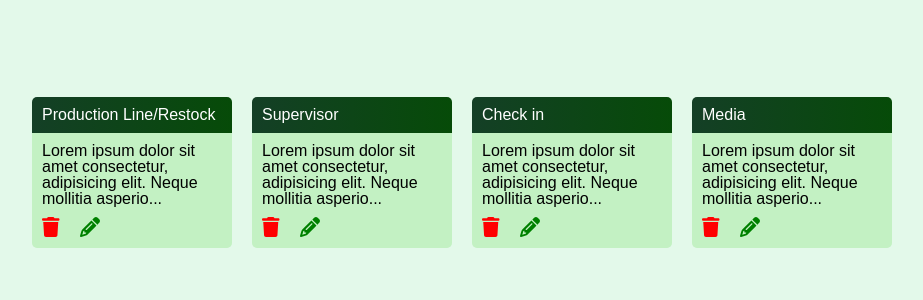
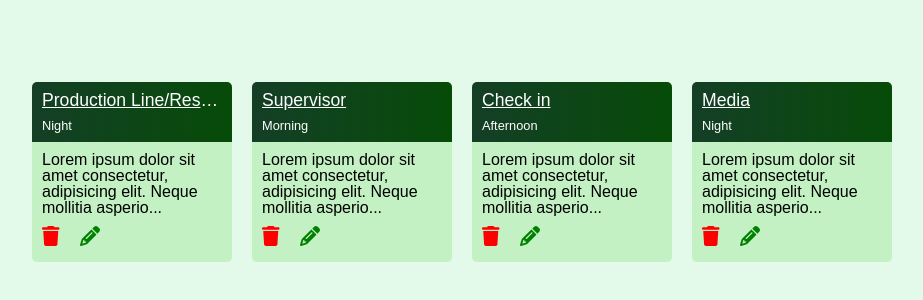
Before and after one commit to cppsea/Volunteer_Task_Allocator, a React (Vite) app: page /admin-tasks in a window 1280 px wide. Shown: the part 208-508 px from the top of the page, without its empty margins (178-1101 px from the left). Built offline with nearby package versions, Linux system fonts and the light colour scheme.

Commit message:
added shift to card, added link to admin task pages in admin user tasks page

```diff
--- a/src/components/Admin/AdminTasks/AdminTaskCard/AdminTaskCard.css
+++ b/src/components/Admin/AdminTasks/AdminTaskCard/AdminTaskCard.css
@@ -2,8 +2,8 @@
 .admin-task-card {
   width: 200px;
   max-width: 200px;
-  height: 150px;
-  max-height: 150px;
+  height: 180px;
+  max-height: 180px;
   display: flex;
   flex-direction: column;
 }
@@ -15,18 +15,33 @@
   border-radius: 5px 5px 0 0;
 }
 
-.admin-task-card-header > h3 {
+.admin-task-card-header * {
   color: var(--admin-task-card-header-text);
 }
 
+/*TASK TITLE*/
+.admin-task-card-title > h3 {
+  text-decoration: underline;
+  font-size: 1.1rem;
+  text-overflow: ellipsis;
+  white-space: nowrap;
+  overflow: hidden;
+}
+/*TASK SHIFT*/
+.admin-task-card-shift {
+  margin-top: 10px;
+  font-size: 0.8rem;
+}
 /*OVERALL BODY OF CARD*/
 .admin-task-card-body {
   background: rgba(var(--admin-task-card-body-background));
   flex-grow: 1;
   border-radius: 0 0 5px 5px;
-  padding: 10px;
+  padding: 10px 0 10px 10px;
 }
-
+/*TASK DESCRIPTION*/
+.admin-task-card-description {
+}
 /*ACTIONS FOR THE CARD*/
 .admin-task-card-actions {
   margin-top: 10px;
--- a/src/components/Admin/AdminTasks/AdminTaskCard/AdminTaskCard.jsx
+++ b/src/components/Admin/AdminTasks/AdminTaskCard/AdminTaskCard.jsx
@@ -17,14 +17,22 @@ export default function AdminTaskCard({
       className={`admin-task-card ${isDeleteSelected ? "delete-selected" : ""}`}
     >
       <div className={`admin-task-card-header `}>
-        <h3>{task.task}</h3>
+        <div className={`admin-task-card-title`}>
+          <h3>{task.task}</h3>
+        </div>
+        <div className={`admin-task-card-shift`}>
+          <h4>{task.shift}</h4>
+        </div>
       </div>
       <div className={`admin-task-card-body`}>
-        <p>{`${
-          task.description.length > 80
-            ? task.description.slice(0, 80) + "..."
-            : task.description
-        }`}</p>
+        <p className={`admin-task-card-description`}>
+          {/*truncate description if over 80 characters*/}
+          {`${
+            task.description.length > 80
+              ? task.description.slice(0, 80) + "..."
+              : task.description
+          }`}
+        </p>
         <div className="admin-task-card-actions">
           {/*If task is being selected for deletion option to unselect it will show, otherwise the option to select it for deletion will show */}
           {isDeleteSelected ? (
--- a/src/pages/AdminPanels/AdminTasksPage.jsx
+++ b/src/pages/AdminPanels/AdminTasksPage.jsx
@@ -4,24 +4,28 @@ let test_tasks = [
   {
     id: 1,
     task: "Production Line/Restock",
+    shift:"Night",
     description:
       "Lorem ipsum dolor sit amet consectetur, adipisicing elit. Neque mollitia asperiores voluptas fuga. Quo, aut? Harum inventore dignissimos, voluptatibus iure, non quaerat, ipsa ea sapiente minus voluptatem officiis maiores necessitatibus?",
   },
   {
     id: 2,
     task: "Supervisor",
+    shift:"Morning",
     description:
       "Lorem ipsum dolor sit amet consectetur, adipisicing elit. Neque mollitia asperiores voluptas fuga. Quo, aut? Harum inventore dignissimos, voluptatibus iure, non quaerat, ipsa ea sapiente minus voluptatem officiis maiores necessitatibus?",
   },
   {
     id: 3,
     task: "Check in ",
+    shift:"Afternoon",
     description:
       "Lorem ipsum dolor sit amet consectetur, adipisicing elit. Neque mollitia asperiores voluptas fuga. Quo, aut? Harum inventore dignissimos, voluptatibus iure, non quaerat, ipsa ea sapiente minus voluptatem officiis maiores necessitatibus?",
   },
   {
     id: 4,
     task: "Media",
+    shift:"Night",
     description:
       "Lorem ipsum dolor sit amet consectetur, adipisicing elit. Neque mollitia asperiores voluptas fuga. Quo, aut? Harum inventore dignissimos, voluptatibus iure, non quaerat, ipsa ea sapiente minus voluptatem officiis maiores necessitatibus?",
   },
--- a/src/pages/AdminPanels/AdminUserTasksPage.jsx
+++ b/src/pages/AdminPanels/AdminUserTasksPage.jsx
@@ -1,3 +1,4 @@
+import { Link } from "react-router-dom";
 import AdminTaskBoard from "../../components/Admin/AdminTaskBoard/AdminTaskBoard";
 let tasks = [
   {
@@ -29,8 +30,9 @@ export default function AdminUserTasksPage() {
         width: "100vw",
       }}
     >
-      <h1 className="page-title">Admin: Tasks</h1>
+      <h1 className="page-title">Admin: User Tasks</h1>
       <AdminTaskBoard tasks={tasks} />
+      <Link to={"/admin-tasks"}>Admin: Tasks</Link>
     </div>
   );
 }
```
